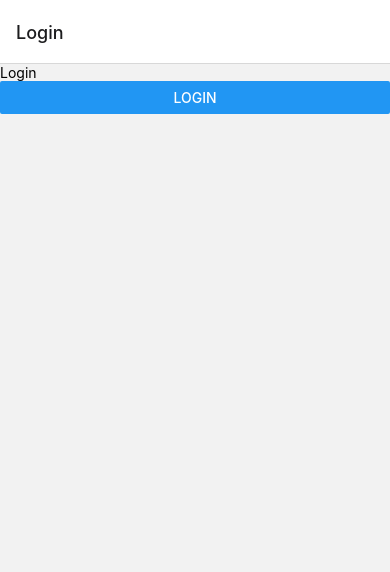
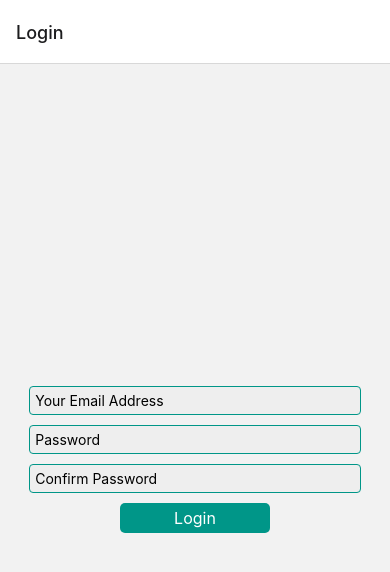
Before and after one commit to Rafid41/React-Native_practice-CRUD, a React Native app: screen /Login in a window 390 px wide. Shown: the top 572 px of the page. Built offline with nearby package versions, Linux system fonts and the light colour scheme.

Commit message:
design login/sign up

```diff
--- a/src/Components/Login/Login.js
+++ b/src/Components/Login/Login.js
@@ -1,22 +1,83 @@
 // src\Components\Login\Login.js
 
-import React from "react";
-import { View, Text, Button } from "react-native";
+import React, { useState } from "react";
+import {
+    View,
+    Text,
+    Button,
+    TextInput,
+    StyleSheet,
+    TouchableOpacity,
+} from "react-native";
 
 const Login = (props) => {
+    const [authStates, setAuthStates] = useState({
+        mode: "login",
+        inputs: {
+            email: "",
+            password: "",
+            confirmPassword: "",
+        },
+    });
     return (
-        <View>
-            <Text>Login</Text>
-            <Button
-                title="Login"
-                onPress={() => {
-                    // Stack route er name=="Home"
-                    // goto home
-                    props.navigation.navigate("Home");
-                }}
+        <View style={styles.loginView}>
+            <TextInput
+                style={styles.input}
+                placeholder="Your Email Address"
+                value={authStates.inputs.email}
             />
+            <TextInput
+                style={styles.input}
+                placeholder="Password"
+                value={authStates.inputs.password}
+            />
+            <TextInput
+                style={styles.input}
+                placeholder="Confirm Password"
+                value={authStates.inputs.confirmPassword}
+            />
+
+            {/* submit button using TouchableOpacity */}
+            <TouchableOpacity style={styles.btnContainer}>
+                <Text style={styles.btnStyle}>
+                    {authStates.mode === "login" ? "Login" : "Sign Up"}
+                </Text>
+            </TouchableOpacity>
         </View>
     );
 };
+const styles = StyleSheet.create({
+    loginView: {
+        // flex: 1 mane full jayga cover korbe
+        flex: 1,
+        flexDirection: "column",
+        alignItems: "center",
+        justifyContent: "center",
+    },
+    input: {
+        width: "85%",
+        padding: 5,
+        marginTop: 10,
+        backgroundColor: "#eee",
+        borderWidth: 1,
+        borderColor: "#009688",
+        borderRadius: 4,
+    },
+    btnStyle: {
+        fontSize: 16,
+        color: "#fff",
+        alignSelf: "center",
+    },
+    btnContainer: {
+        flexDirection: "row",
+        width: 150,
+        paddingVertical: 5,
+        backgroundColor: "#009688",
+        borderRadius: 5,
+        marginTop: 10,
+        justifyContent: "center",
+        alignItems: "center",
+    },
+});
 
 export default Login;
--- a/src/redux/actionCreators.js
+++ b/src/redux/actionCreators.js
@@ -5,7 +5,7 @@ import * as actionTypes from "./actionTypes";
 // axios o use kora jay
 // ekhane fetch use kora holo
 export const addPlace = (place) => {
-    return (disatch) => {
+    return (dispatch) => {
         // places table e store
         // link/uri , additional data
         fetch(
@@ -30,7 +30,7 @@ export const setPlaces = (places) => {
     };
 };
 
-//================ retrive from firebase ======================//
+//================ retrieve from firebase ======================//
 export const loadPlaces = () => (dispatch) => {
     fetch(
         "https://my-place-react-native-default-rtdb.asia-southeast1.firebasedatabase.app/places.json"
```
